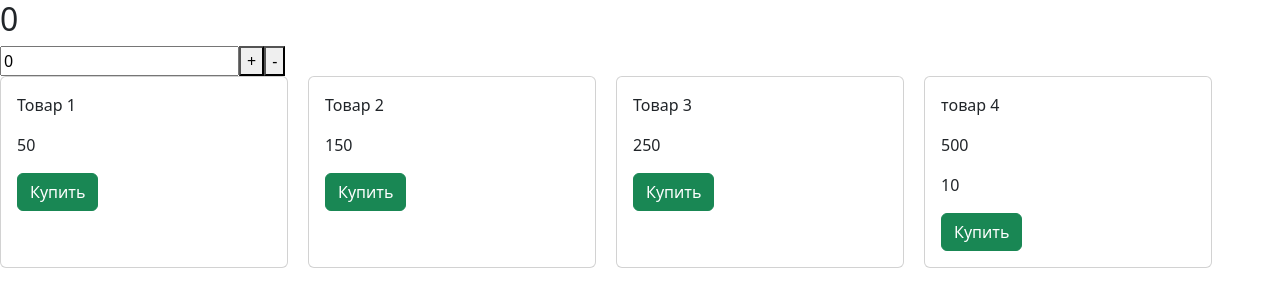
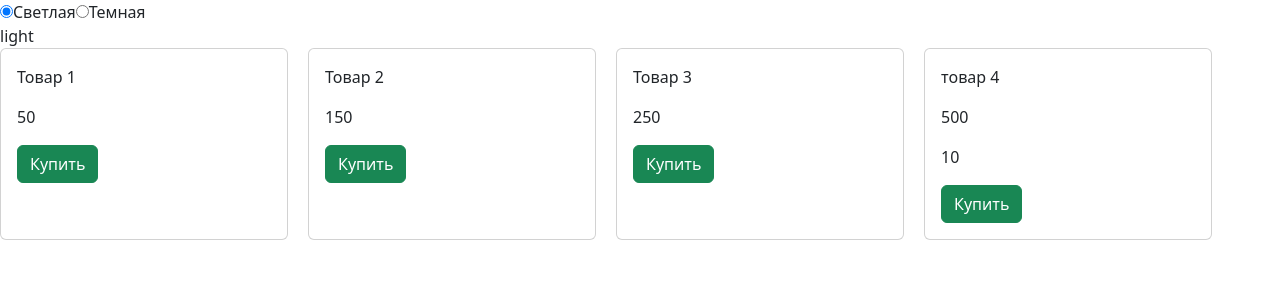
Before and after one commit to demon166/react-2024-nngu-group-1, a React (Vite) app: page / in a window 1280 px wide. Shown: the top 306 px of the page. Built offline with nearby package versions, Linux system fonts and the light colour scheme.

Commit message:
end lesson 4

```diff
--- a/src/App.tsx
+++ b/src/App.tsx
@@ -1,6 +1,9 @@
 import { useImmer } from "use-immer";
 import { ICart } from "@/types";
-import { Cart, Counter, ProductList, Profile } from "@/components";
+import { Cart, ProductList, Profile } from "@/components";
+import ThemesChanger from "@/components/ThemesChanger/ThemesChanger";
+import { useContext } from "react";
+import { ThemeContext } from "@/context/Theme/ThemeProvider";
 
 function App() {
   const isLoggedIn = true;
@@ -8,13 +11,16 @@ function App() {
     items: [],
   });
 
+  const { theme } = useContext(ThemeContext);
+
   return (
-    <>
-      <Counter />
+    <div data-bs-theme={theme}>
+      <ThemesChanger />
+      {theme}
       {isLoggedIn && <Profile />}
       <ProductList updateCart={updateCart} />
       <Cart cart={cart} />
-    </>
+    </div>
   );
 }
 
--- /dev/null
+++ b/src/components/ThemesChanger/ThemesChanger.tsx
@@ -0,0 +1,32 @@
+import { ChangeEventHandler, useContext } from "react";
+import { ThemeContext, ThemeVariable } from "@/context/Theme/ThemeProvider";
+
+const ThemesChanger = () => {
+  const { theme, setTheme } = useContext(ThemeContext);
+  const handleChange: ChangeEventHandler<HTMLInputElement> = (event) =>
+    setTheme(event.target.value as ThemeVariable);
+  return (
+    <div>
+      <input
+        name="theme"
+        checked={theme === ThemeVariable.light}
+        type="radio"
+        id="theme-light"
+        value={ThemeVariable.light}
+        onChange={handleChange}
+      />
+      <label htmlFor="theme-light">Светлая</label>
+      <input
+        name="theme"
+        checked={theme === ThemeVariable.dark}
+        type="radio"
+        id="theme-dark"
+        value={ThemeVariable.dark}
+        onChange={handleChange}
+      />
+      <label htmlFor="theme-dark">Темная</label>
+    </div>
+  );
+};
+
+export default ThemesChanger;
--- /dev/null
+++ b/src/context/Theme/ThemeProvider.tsx
@@ -0,0 +1,31 @@
+import { createContext, Dispatch, FC, ReactNode, useState } from "react";
+
+interface ThemeProviderProvider {
+  children: ReactNode;
+}
+
+export enum ThemeVariable {
+  light = "light",
+  dark = "dark",
+}
+
+interface ThemeContextType {
+  theme: ThemeVariable;
+  setTheme: Dispatch<React.SetStateAction<ThemeVariable>>;
+}
+
+export const ThemeContext = createContext<ThemeContextType>({
+  theme: ThemeVariable.light,
+  setTheme: () => {},
+});
+
+const ThemeProvider: FC<ThemeProviderProvider> = ({ children }) => {
+  const [theme, setTheme] = useState<ThemeVariable>(ThemeVariable.light);
+  return (
+    <ThemeContext.Provider value={{ theme, setTheme }}>
+      {children}
+    </ThemeContext.Provider>
+  );
+};
+
+export default ThemeProvider;
--- a/src/main.tsx
+++ b/src/main.tsx
@@ -2,11 +2,14 @@ import React from "react";
 import ReactDOM from "react-dom/client";
 import App from "./App";
 import { CounterProvider } from "@/context";
+import ThemeProvider from "@/context/Theme/ThemeProvider";
 
 ReactDOM.createRoot(document.getElementById("root")!).render(
   <React.StrictMode>
     <CounterProvider>
-      <App />
+      <ThemeProvider>
+        <App />
+      </ThemeProvider>
     </CounterProvider>
   </React.StrictMode>,
 );
```
